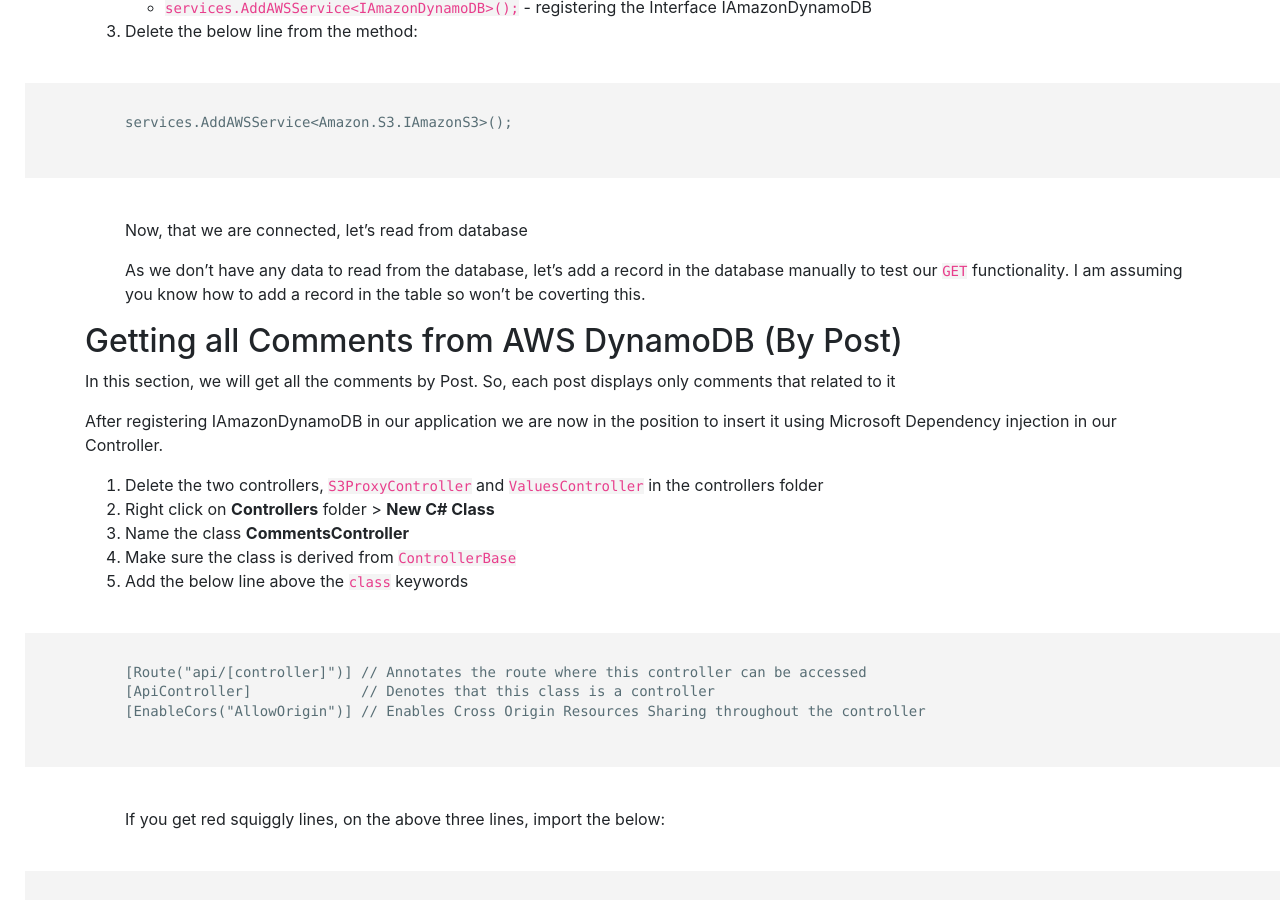
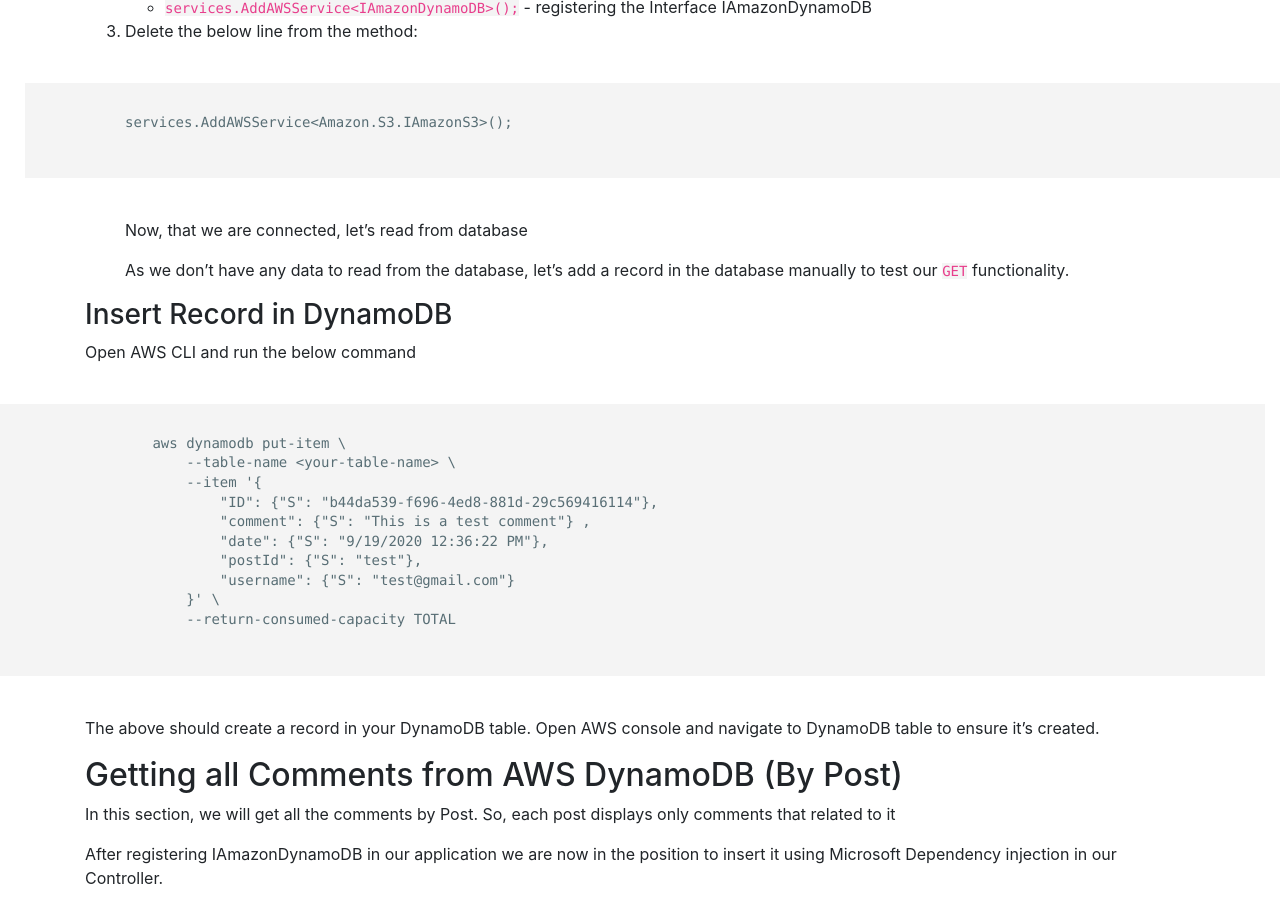
Before and after one commit to zainafzal88/blog, a Jekyll site: the page built from _posts/2020-08-30-commenting-system-blog.md, in a window 1280 px wide and 900 px high, scrolled down 8418 px. Built offline with Jekyll 4.4.1, drawn with Linux system fonts in a browser that asks for light colours; some of the changed text lies outside the part shown.

Commit message:
blog-review-improvements

````diff
--- a/_posts/2020-08-30-commenting-system-blog.md
+++ b/_posts/2020-08-30-commenting-system-blog.md
@@ -147,7 +147,7 @@ dotnet run
 ## Integrating Swagger UI
 
 We will be using [Swagger](https://swagger.io/) to document our Web API and test it from the browser. I like Swagger because it generates a UI with which you can interect and test your API in the browser.
-1. Add the NuGet(like npm but for .NET development) package for Swagger
+1. Add the NuGet(like npm but for .NET development) package to use Swagger in your application
 ```
 dotnet add package Swashbuckle.AspNetCore
 ```
@@ -206,7 +206,23 @@ services.AddAWSService<Amazon.S3.IAmazonS3>();
 
     Now, that we are connected, let's read from database
 
-    As we don't have any data to read from the database, let's add a record in the database manually to test our `GET` functionality. I am assuming you know how to add a record in the table so won't be coverting this.
+    As we don't have any data to read from the database, let's add a record in the database manually to test our `GET` functionality.
+
+### Insert Record in DynamoDB
+Open AWS CLI and run the below command
+```
+        aws dynamodb put-item \
+            --table-name <your-table-name> \
+            --item '{
+                "ID": {"S": "b44da539-f696-4ed8-881d-29c569416114"},
+                "comment": {"S": "This is a test comment"} ,
+                "date": {"S": "9/19/2020 12:36:22 PM"},
+                "postId": {"S": "test"},
+                "username": {"S": "test@gmail.com"}
+            }' \
+            --return-consumed-capacity TOTAL
+```
+The above should create a record in your DynamoDB table. Open AWS console and navigate to DynamoDB table to ensure it's created.
 
 ## Getting all Comments from AWS DynamoDB (By Post)
 In this section, we will get all the comments by Post. So, each post displays only comments that related to it
````
Also changed, not shown: other parts of _posts/2020-08-30-commenting-system-blog.md (+1 -1 lines).
